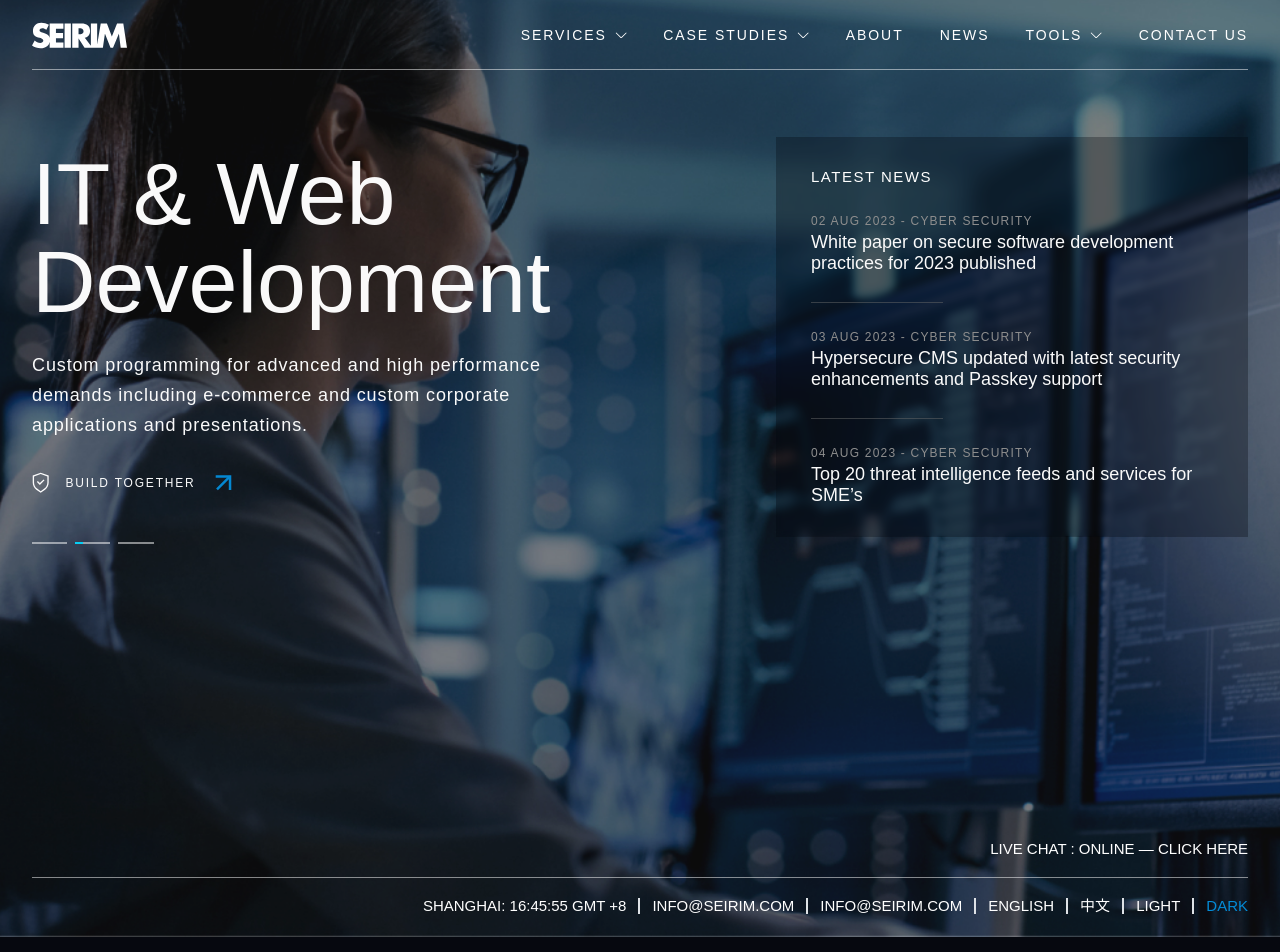
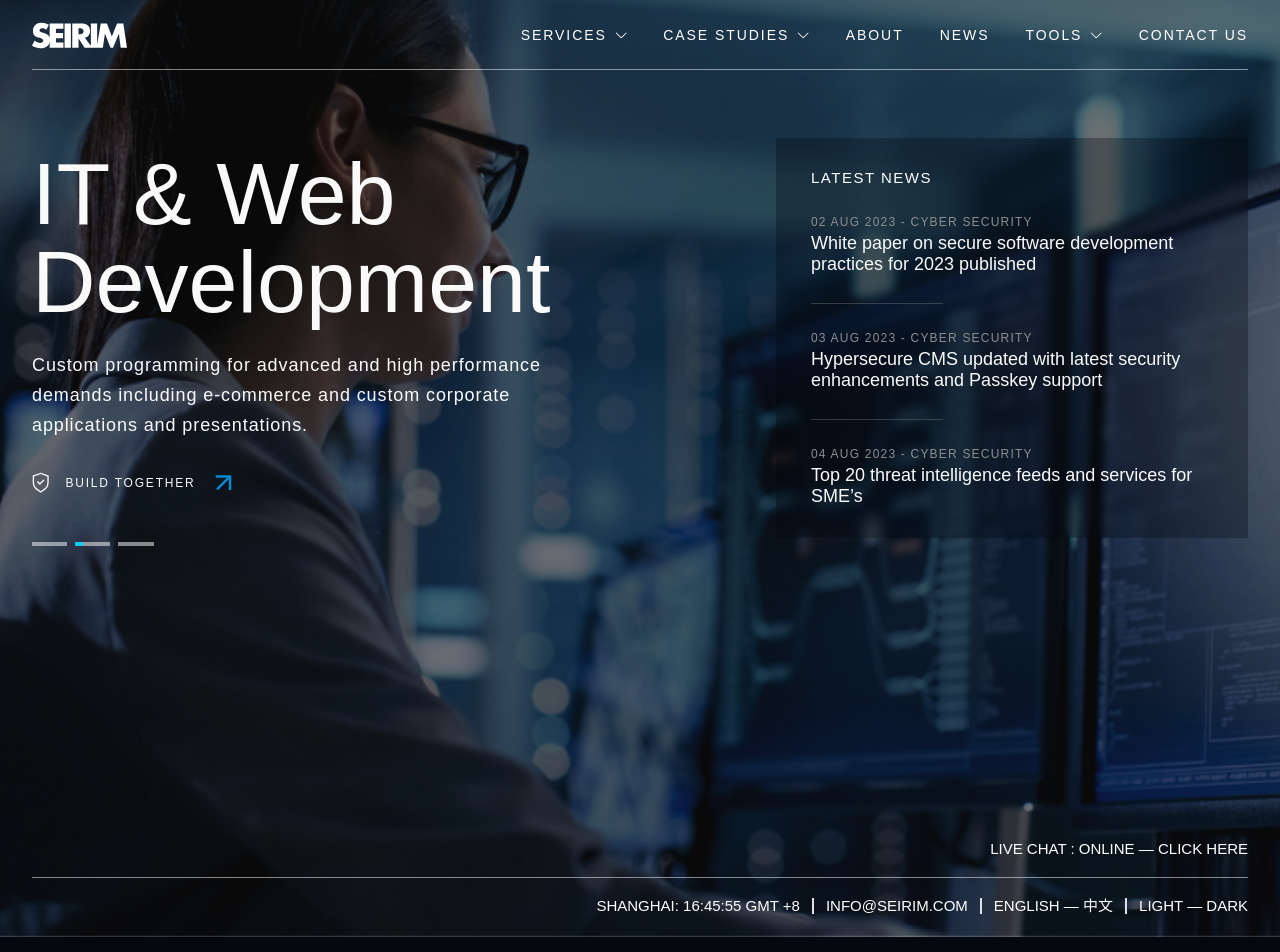
Before and after one commit to ZERO-KAMAL/SEIRIM, an Angular app: page /home in a window 1280 px wide. Shown: the top 952 px of the page. Built offline with nearby package versions, Linux system fonts and the light colour scheme; a web font is replaced by a local one.

Commit message:
added the minor tweaks

```diff
--- a/src/app/app.component.ts
+++ b/src/app/app.component.ts
@@ -24,7 +24,7 @@ export class AppComponent implements OnInit {
     ScrollSmoother.create({
       wrapper: ".main",
       content: ".main-container",
-      smooth: 1.5,
+      smooth: 1,
       effects: true,
     });
   }
--- a/src/app/components/footer/footer.component.scss
+++ b/src/app/components/footer/footer.component.scss
@@ -64,9 +64,9 @@ footer {
             align-items: center;
             justify-content: space-between;
             flex-wrap: wrap;
-            margin-bottom: 2rem;
+            // margin-bottom: 2rem;
             .footer-bottom-menu-left {
-                margin-bottom: 1.2rem;
+                // margin-bottom: 1.2rem;
                 p {
                     color: #41454a;
                     font-size: 15px;
@@ -223,6 +223,9 @@ footer {
                     .menu-left-item ul {
                         justify-content: center;
                     }
+                    .menu-left-item {
+
+                    }
 
                     .footer-bottom-menu-right {
                         margin: auto;
--- a/src/app/components/footer/footer.component.ts
+++ b/src/app/components/footer/footer.component.ts
@@ -31,12 +31,7 @@ export class FooterComponent implements AfterViewInit {
 
 
 
-    tl.from(fotterContent.querySelectorAll('.main-links'), { opacity: 0 } ,'-=0.1')
-      .from(fotterContent.querySelectorAll(' .footer-links .footer-link-title'), { width: 0, opacity: 0 }, '-=0.1')
-      .from(fotterContent.querySelectorAll(' .footer-links ul li'), { opacity: 0 , stagger: 0.1 })
-      // .from(fotterContent.querySelectorAll(' .footer-bottom-menu-left'), { opacity: 0 , stagger: 0.1 })
-      // .from(fotterContent.querySelectorAll(' .footer-bottom-menu-right'), { opacity: 0 , stagger: 0.1 })
-      // .from(fotterContent.querySelector(' .copyright span'), { opacity: 0  })
-      // .from(fotterContent.querySelectorAll(' .copyright ul li'), { opacity: 0 , stagger: 0.1 })
+    tl.from(fotterContent.querySelectorAll('.main-links a'), {  stagger: 0.1 })
+      .from(fotterContent.querySelectorAll(' .footer-links'), { opacity: 0, stagger: 0.1 },)
   }
 }
--- a/src/app/pages/home-page/banner/banner.component.html
+++ b/src/app/pages/home-page/banner/banner.component.html
@@ -75,19 +75,13 @@
                 </div>
                 <div class="footer-bottom">
                     <ul>
-                        <li>Shanghai: 16:45:55 GMT +8 </li>
+                        <li><span class="text-item">Shanghai: 16:45:55 GMT +8</span> </li>
                         <li class="border"></li>
-                        <li> info&#64;seirim.com </li>
+                        <li> <span class="text-item">info&#64;seirim.com</span> </li>
                         <li class="border"></li>
-                        <li> info&#64;seirim.com </li>
+                        <li> <span class="active">English</span> — <span>中文</span></li>
                         <li class="border"></li>
-                        <li> English </li>
-                        <li class="border"></li>
-                        <li> 中文 </li>
-                        <li class="border"></li>
-                        <li> Light </li>
-                        <li class="border"></li>
-                        <li class="active"> Dark </li>
+                        <li> <span>Light</span> — <span class="active">Dark</span> </li>
                     </ul>
                 </div>
             </div>
--- a/src/app/pages/home-page/banner/banner.component.scss
+++ b/src/app/pages/home-page/banner/banner.component.scss
@@ -51,7 +51,7 @@
         background-image: url("../../../../assets/images/banner-img.jpg");
         background-position: 38% 100%;
         background-size: cover;
-        min-height: 102vh;
+        min-height: 103vh;
         position: relative;
         z-index: 1;
         &::after {
@@ -61,7 +61,8 @@
             left: 0;
             width: 100%;
             height: 100%;
-            background-color: rgba(0, 0, 0, 0.3);
+            opacity: 0.5;
+            background: #000;
             mix-blend-mode: soft-light;
             z-index: -1;
         }
@@ -71,6 +72,7 @@
             display: flex;
             align-items: center;
             justify-content: space-between;
+            z-index: 11;
             .banner-content-left {
                 margin-top: 5rem;
                 max-width: 36.125rem;
@@ -81,6 +83,7 @@
                     display: flex;
                     flex-direction: column;
                     margin: 0;
+                    // height: 176px;
                     span {
                         font-weight: 300;
                     }
@@ -112,8 +115,11 @@
                 max-width: 29.5rem;
                 padding: 1.938rem 2.188rem;
                 background: rgba(6, 8, 15, 0.3);
-                backdrop-filter: blur(3px);
+                backdrop-filter: blur(4px);
                 margin-top: 3.75rem;
+
+                // backdrop-filter: blur(4px);
+                // background: hsla(0,0%,100%,.25);
             }
             .slider-indicator-wrapper {
                 margin-top: 3rem;
@@ -124,7 +130,7 @@
                     button {
                         max-width: 2.2rem;
                         width: 100%;
-                        height: 2px;
+                        height: 4px;
                         padding: 0;
                         border: none;
                         outline: none;
@@ -158,7 +164,7 @@
                     cursor: pointer;
                     width: 34px;
                     height: 34px;
-                    transition: all 0.3s ease-in-out;
+                    transition: all 0.2s ease-in-out;
                     background-color: rgba($color: #06080e, $alpha: 0.5);
                     svg {
                         width: 1.5rem;
@@ -195,7 +201,7 @@
                         color: #fff;
                         text-decoration: none;
                         cursor: pointer;
-                        transition: all 0.3s ease-in-out;
+                        transition: all 0.2s ease-in-out;
                         &:hover {
                             color: #048bd7;
                         }
@@ -214,9 +220,13 @@
                         line-height: 1.563;
                         text-transform: uppercase;
                         cursor: pointer;
-                        transition: all 0.3s ease-in-out;
+                        transition: all 0.2s ease-in-out;
                         &:hover {
-                            color: #048bd7;
+                            // color: #048bd7;
+                            .text-item,
+                            .active {
+                                color: #048bd7;
+                            }
                         }
                     }
                     li.border {
@@ -224,9 +234,6 @@
                         width: 1px;
                         height: 1rem;
                         margin: 0 0.75rem;
-                    }
-                    li.active {
-                        color: #048bd7;
                     }
                 }
             }
--- a/src/app/pages/home-page/inquire/inquire.component.html
+++ b/src/app/pages/home-page/inquire/inquire.component.html
@@ -2,7 +2,7 @@
     <div class="app-container">
         <div class="inquire-wrapper">
             <h3 class="inquire-heading">
-                Put SEIRIM to work for you
+                Put <span>SEIRIM</span> to work for you
             </h3>
             <div class="line">
                 <img src="../../../../assets/images/line.png" alt="">
--- a/src/app/pages/home-page/inquire/inquire.component.scss
+++ b/src/app/pages/home-page/inquire/inquire.component.scss
@@ -18,7 +18,7 @@
             font-size: 3.75rem;
             font-weight: 500;
             line-height: 100%;
-            max-width: 33.125rem;
+            max-width: 36rem;
             margin-bottom: 2rem;
         }
 
--- a/src/app/pages/home-page/inquire/inquire.component.ts
+++ b/src/app/pages/home-page/inquire/inquire.component.ts
@@ -19,7 +19,7 @@ export class InquireComponent implements AfterViewInit {
     // Obtain the reference to the second element
     const inquireContent = this.inquireContentAnimation.nativeElement;
 
-    const originalTextElement = inquireContent.querySelector('.inquire-heading');
+    const originalTextElement = inquireContent.querySelector('.inquire-heading span');
     const originalText = originalTextElement?.textContent ?? '';
     const uniqueChars = Array.from(new Set(originalText.replace(/\s/g, ''))).join('');
 
@@ -34,7 +34,7 @@ export class InquireComponent implements AfterViewInit {
     });
 
 
-    tl.from(inquireContent.querySelector('.inquire-heading'), {
+    tl.from(inquireContent.querySelector('.inquire-heading span'), {
       // opacity: 0,
       duration: 2,
       scrambleText: {
```
